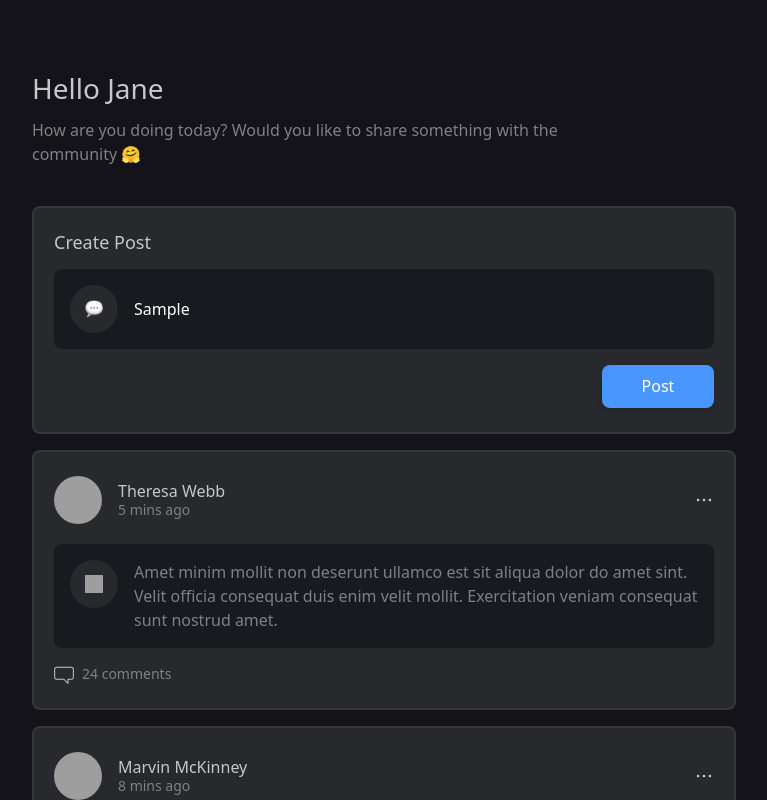
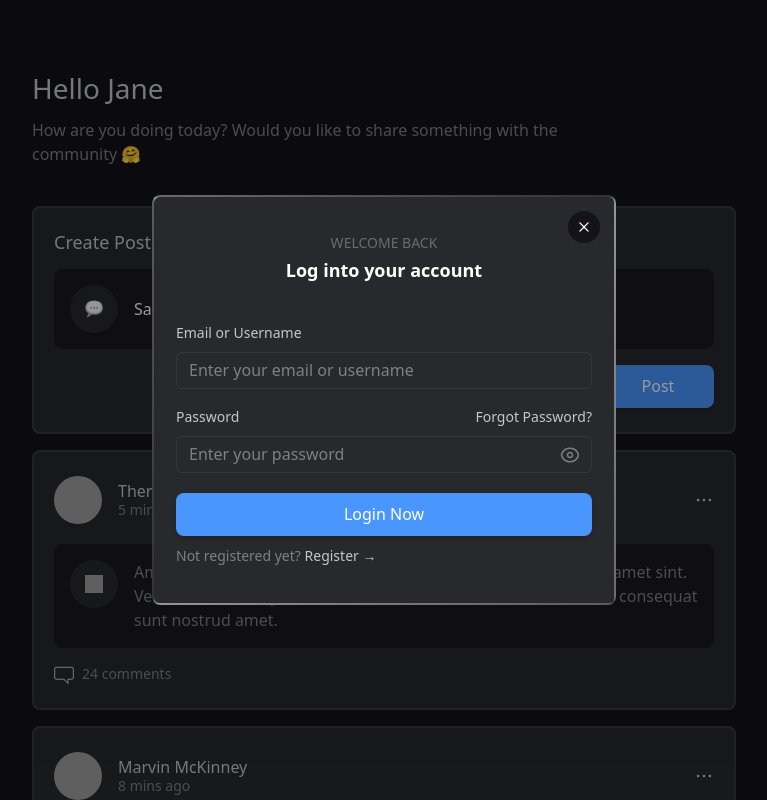
Before and after one commit to Harshad-Sahu/atlys-assessment, a React (Create React App) app: page /posts in a window 1280 px wide. Both pictures are taken after typing "Sample" into the empty fields and a click on the button "Post". Shown: the top 800 px of the page, without its empty margins (256-1023 px from the left). Built offline with nearby package versions, Linux system fonts and the light colour scheme; grey boxes are pictures that could not be loaded.

Commit message:
Login Popup on user actions

```diff
--- a/src/Pages/Posts/index.tsx
+++ b/src/Pages/Posts/index.tsx
@@ -1,19 +1,37 @@
-import React from "react";
+import React, { useState } from "react";
 import * as CONSTANT from "../../utilities/constant";
 import UserGreeting from "../../components/UserGreeting";
 import CreatePost from "../../components/CreatePost";
 import UserPost from "../../components/UserPost";
+import AuthForm from "../../components/AuthForm";
 
 const Posts: React.FC = () => {
+  const [isOpen, setIsOpen] = useState(false);
+
+  const handleOpenPopup = () => setIsOpen(true);
+  const handleClosePopup = () => setIsOpen(false);
+
   return (
     <main className="relative m-[4.5rem] flex flex-col items-center">
       <div className="relative max-w-[44rem]">
         <UserGreeting />
-        <CreatePost />
+        <CreatePost handlePost={handleOpenPopup} />
         {CONSTANT.DummyPosts.map((userPostInfo) => {
-          return <UserPost key={userPostInfo.id} userPostInfo={userPostInfo} />;
+          return (
+            <UserPost
+              key={userPostInfo.id}
+              userPostInfo={userPostInfo}
+              userActions={handleOpenPopup}
+            />
+          );
         })}
       </div>
+
+      {isOpen && (
+        <div className="fixed inset-0 bg-black bg-opacity-40 flex items-center justify-center z-50">
+          <AuthForm postsScreen onClose={handleClosePopup} />
+        </div>
+      )}
     </main>
   );
 };
--- a/src/assets/index.ts
+++ b/src/assets/index.ts
@@ -3,5 +3,6 @@ import EyeOffIcon from "./eye-off-icon.svg";
 import MessageIcon from "./messageIcon.png";
 import CommentIcon from "./commentIcon.svg";
 import MenuDot from "./menuDot.svg";
+import CrossIcon from "./crossIcon.svg";
 
-export { EyeIcon, EyeOffIcon, MessageIcon, CommentIcon, MenuDot };
+export { EyeIcon, EyeOffIcon, MessageIcon, CommentIcon, MenuDot, CrossIcon };
--- a/src/components/AuthForm/index.tsx
+++ b/src/components/AuthForm/index.tsx
@@ -2,9 +2,11 @@ import React, { useState } from "react";
 import * as CONSTANTS from "../../utilities/constant";
 import LoginForm from "../LoginForm";
 import SignUpForm from "../SignUpForm";
+import { AuthFormProp } from "../../utilities/types";
 import "./AuthForm.scss";
+import { CrossIcon } from "../../assets";
 
-const AuthForm: React.FC = () => {
+const AuthForm: React.FC<AuthFormProp> = ({ postsScreen = false, onClose }) => {
   const [showLogin, setShowLogin] = useState(true);
   const [transitioning, setTransitioning] = useState(false);
 
@@ -16,12 +18,29 @@ const AuthForm: React.FC = () => {
     }, 300);
   };
 
+  const handleClosePopup = () => {
+    onClose && onClose();
+  };
+
   return (
     <div
       className={`login-form-container relative p-10 rounded-lg bg-[#27292d] flex-col items-center transition-opacity duration-300 ease-in-out ${
         transitioning ? "opacity-0" : "opacity-100"
       }`}>
       <div className="gradient-overlay"></div>
+
+      {postsScreen && (
+        <div
+          onClick={handleClosePopup}
+          className="absolute z-10 w-8 h-8 bg-custom-bg rounded-full cursor-pointer top-4 right-4 flex items-center justify-center">
+          <img
+            src={CrossIcon}
+            alt="Cross Popup"
+            className="relative w-[10px] h-[10px]"
+          />
+        </div>
+      )}
+
       <div className="header-wrapper mb-11 flex items-center justify-center flex-col">
         <p className="heading-top text-custon-font-gray text-custom-14 font-medium leading-lh-120 mb-2 uppercase">
           {showLogin
--- a/src/components/CreatePost/index.tsx
+++ b/src/components/CreatePost/index.tsx
@@ -1,8 +1,9 @@
 import React, { useState, useRef, useEffect } from "react";
 import { MessageIcon } from "../../assets";
 import Button from "../Button";
+import { CreatePostProps } from "../../utilities/types";
 
-const CreatePost: React.FC = () => {
+const CreatePost: React.FC<CreatePostProps> = ({ handlePost }) => {
   const [postData, setPostData] = useState("");
   const textareaRef = useRef<HTMLTextAreaElement>(null);
   const [textareaHeight, setTextareaHeight] = useState(0);
@@ -39,7 +40,9 @@ const CreatePost: React.FC = () => {
     }
   };
 
-  const createPost = () => {};
+  const createPost = () => {
+    handlePost && handlePost();
+  };
 
   return (
     <section className="relative py-6 px-5 border-2 border-custom-border bg-post-bg rounded-lg">
--- a/src/components/UserPost/index.tsx
+++ b/src/components/UserPost/index.tsx
@@ -3,13 +3,17 @@ import { UserPostProps } from "../../utilities/types";
 import { emojiCodes } from "../../utilities/constant";
 import { CommentIcon, MenuDot } from "../../assets";
 
-const UserPost: React.FC<UserPostProps> = ({ userPostInfo }) => {
+const UserPost: React.FC<UserPostProps> = ({ userPostInfo, userActions }) => {
   const getTwemojiUrl = (code: string) =>
     `https://twemoji.maxcdn.com/v/13.0.1/72x72/${code}.png`;
 
   const getRandomEmojiUrl = (): string => {
     const randomIndex = Math.floor(Math.random() * emojiCodes.length);
     return getTwemojiUrl(emojiCodes[randomIndex]);
+  };
+
+  const handleActions = () => {
+    userActions && userActions();
   };
 
   return (
@@ -22,13 +26,17 @@ const UserPost: React.FC<UserPostProps> = ({ userPostInfo }) => {
             className="relative w-12 h-12 mr-4 rounded-full"
           />
           <div className="relative">
-            <p className="relative text-custom-label-color text-custom-16 font-medium leading-lh-120 group-hover:underline">
+            <p
+              className="relative text-custom-label-color text-custom-16 font-medium leading-lh-120 group-hover:underline"
+              onClick={handleActions}>
               {userPostInfo.userName}
             </p>
             <p className="relative text-custom-placeholder text-custom-14 font-medium leading-lh-120">{`${userPostInfo.postTime} ago`}</p>
           </div>
         </div>
-        <div className="relative w-5 h-5 cursor-pointer flex items-center justify-center flex-shrink-0 rounded-full">
+        <div
+          className="relative w-5 h-5 cursor-pointer flex items-center justify-center flex-shrink-0 rounded-full"
+          onClick={handleActions}>
           <img src={MenuDot} alt="Menu" className="relative w-4 h-1" />
         </div>
       </div>
@@ -47,7 +55,9 @@ const UserPost: React.FC<UserPostProps> = ({ userPostInfo }) => {
         </div>
       </div>
 
-      <div className="relative flex items-center cursor-pointer group">
+      <div
+        className="relative flex items-center cursor-pointer group"
+        onClick={handleActions}>
         <div className="relative mr-2 h-5 w-5 flex items-center justify-center flex-shrink-0">
           <img
             src={CommentIcon}
```
Also changed, not shown: src/utilities/types.ts (+10 -0 lines), src/assets/crossIcon.svg (added).
